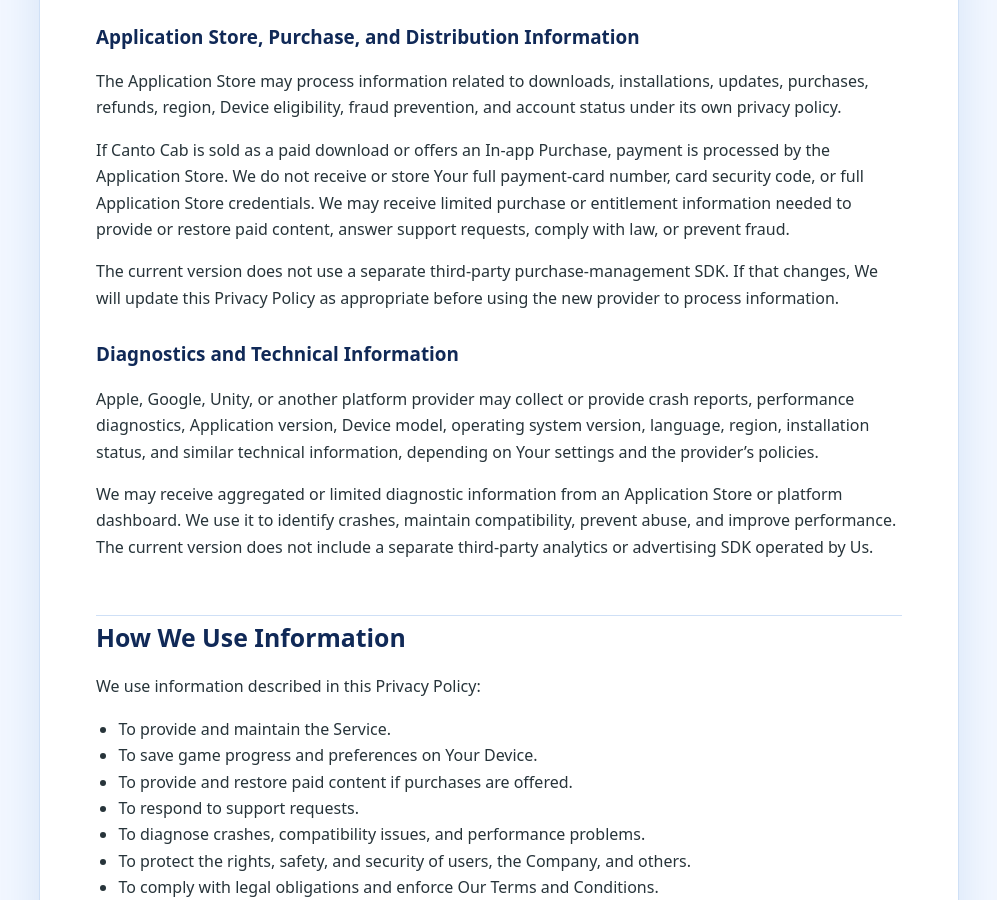
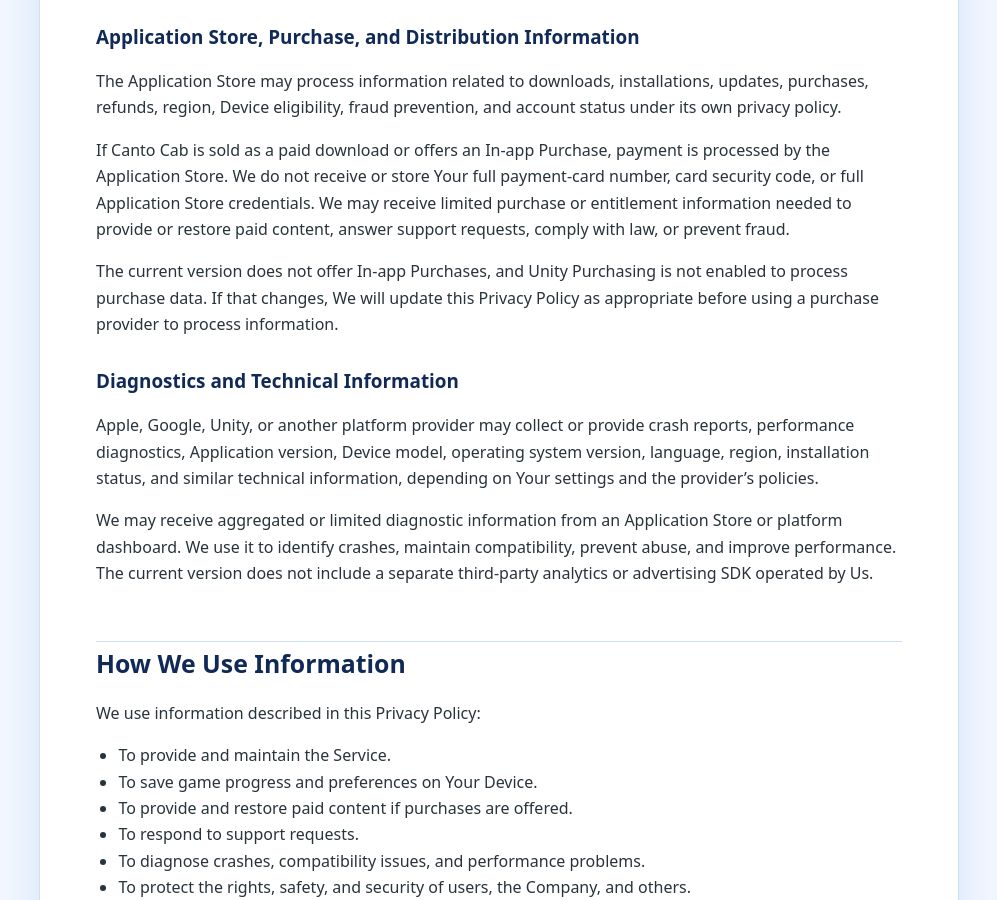
Before and after one commit to spammusubitech/spammusubitech.github.io, a Jekyll site: the page built from canto-cab/privacy/index.md, in a window 1280 px wide and 900 px high, scrolled down 2265 px. Shown: the whole window, without its empty margins (141-1138 px from the left). Built offline with Jekyll 4.4.1, drawn with Linux system fonts in a browser that asks for light colours.

Commit message:
Clarify Canto Cab purchase handling

```diff
--- a/_includes/legal/canto-cab/privacy-policy.md
+++ b/_includes/legal/canto-cab/privacy-policy.md
@@ -65,7 +65,7 @@
 
 If Canto Cab is sold as a paid download or offers an In-app Purchase, payment is processed by the Application Store. We do not receive or store Your full payment-card number, card security code, or full Application Store credentials. We may receive limited purchase or entitlement information needed to provide or restore paid content, answer support requests, comply with law, or prevent fraud.
 
-The current version does not use a separate third-party purchase-management SDK. If that changes, We will update this Privacy Policy as appropriate before using the new provider to process information.
+The current version does not offer In-app Purchases, and Unity Purchasing is not enabled to process purchase data. If that changes, We will update this Privacy Policy as appropriate before using a purchase provider to process information.
 
 ### Diagnostics and Technical Information
 
```
